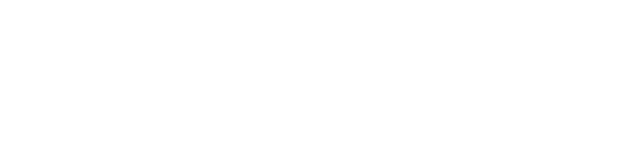
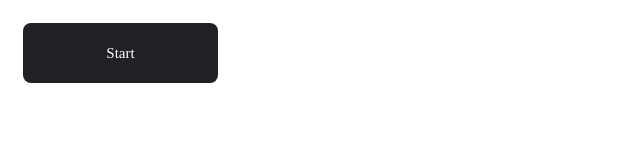
Before and after one commit to draktate/Timed-Golf---ReactJS-Rendering-Lists-Conditional-content-Outputting-Conditio---lm5g1kw7skk2, a React app: page / in a window 1280 px wide. Shown: the whole page, without its empty margins (0-640 px from the left). Built offline with nearby package versions, Linux system fonts and the light colour scheme.

Commit message:
bug fixed

```diff
--- a/src/components/App.js
+++ b/src/components/App.js
@@ -1,26 +1,98 @@
 import React, { Component, useState } from "react";
 import "../styles/App.css";
 class Timer extends React.Component {
+
+
+
   constructor(props) {
+
     super(props);
-    this.state = { time: 0, x: 0, y: 0 };
+
+    this.state = { time: 0, x: 0, y: 0 , display:false, incrMovement:1};
+
+    this.handleClick = this.handleClick.bind(this);
+    this.myFunction = this.myFunction.bind(this);
+
+
   }
+
   componentDidMount() {
+    console.log("this will get executed only once.")
 
   }
 
   componentWillUnmount() {
+    clearInterval();
+    console.log("this will get executed at end.");
 
   }
 
+  handleClick(e) {
+    this.setState({display:true});
+    let timeInterval = setInterval(()=>{ this.setState({time:this.state.time+1}); }, 1000);
+    document.addEventListener("keydown", this.myFunction);
+  };
+
+  myFunction(event)
+  {
+    let incrMovement=this.state.incrMovement;
+    let xLeft=this.state.x;
+    let xTop=this.state.y;
+    let key="";
+    if(this.state.display)
+    {
+      if(event.keyCode==37)
+      {
+        key="left key";
+        xLeft=xLeft-incrMovement;
+      }
+      else if(event.keyCode==38)
+      {
+        key="up key";
+        xTop=xTop-incrMovement;
+      }
+      else if(event.keyCode==39)
+      {
+        key="right key";
+        xLeft=xLeft+incrMovement;
+      }
+      else if(event.keyCode==40)
+      {
+        key="down key";
+        xTop=xTop+incrMovement;
+      }
+      if(xTop<0) xTop=0;
+      if(xLeft<0) xLeft=0;
+
+      //setBallPosition({left:xLeft , top:xTop});
+      //console.log("x:",xLeft, "y:", xTop );
 
 
-  render() {
-    return (
- <>
-</>
-    );
+      //document.getElementById("Ball").style.top = xTop;
+      //document.getElementById("Ball").style.left =xLeft;
+      this.setState({x:xLeft, y:xTop});
+      if(xLeft==250 && xTop==250)
+      {
+        this.setState({x:0, y:0});
+        this.setState({time:0});
+        this.setState({display:false});
+        clearInterval();
+      }
+    }
   }
+
+
+  render(){
+    return(
+      <>
+      {!this.state.display && <button className='ballProvider' onClick={this.handleClick} > Start </button>}
+      {this.state.display && <div className='hole'> </div>}
+      {this.state.display && <div id="Ball" className="ball" style={{  left : this.state.x, top: this.state.y }}  >   </div> }
+      {this.state.display && <div id="Timer" className="timer">  Time:{this.state.time}  </div> }
+
+     </>);
+  }
+
 }
 
 export default Timer;
--- a/src/styles/App.css
+++ b/src/styles/App.css
@@ -43,3 +43,10 @@
   width: 50px;
   border-radius: 30px;
 }
+
+.timer {
+  /* box-shadow: 0 10px 10px 0px; */
+  position: absolute;
+  top: 0px;
+  left: 250px;
+}
```
Also changed, not shown: 1 other file.
